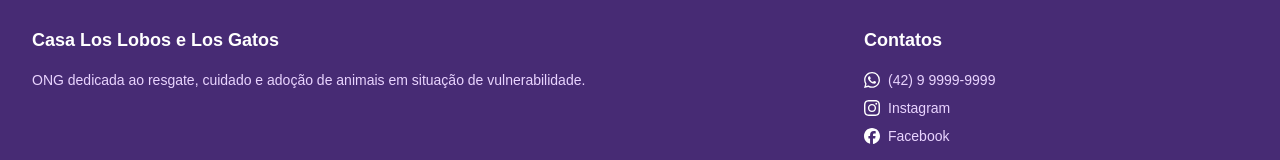
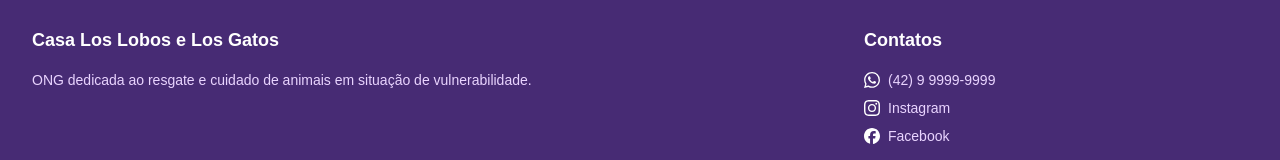
Before and after one commit to pereirathiago/projeto-casa-los-lobos-los-gatos-backend, a Next.js app in the folder frontend/: page / in a window 1280 px wide. Shown: the part 2429-2589 px from the top of the page. Built offline with nearby package versions, Linux system fonts and the light colour scheme.

Commit message:
Mudei a mensagem

```diff
--- a/frontend/app/components/Footer.tsx
+++ b/frontend/app/components/Footer.tsx
@@ -15,7 +15,7 @@ export default function Footer({ className = '' }: FooterProps) {
               Casa Los Lobos e Los Gatos
             </h3>
             <p className="text-sm text-purple-200">
-              ONG dedicada ao resgate, cuidado e adoção de animais em situação
+              ONG dedicada ao resgate e cuidado de animais em situação
               de vulnerabilidade.
             </p>
           </div>
```
